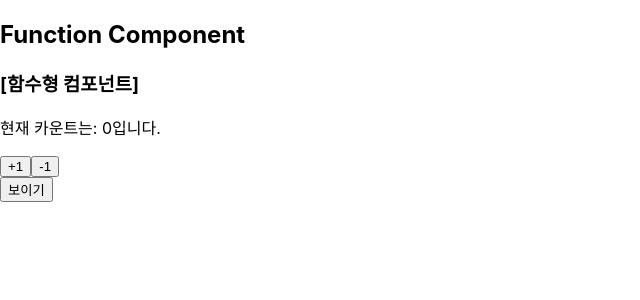
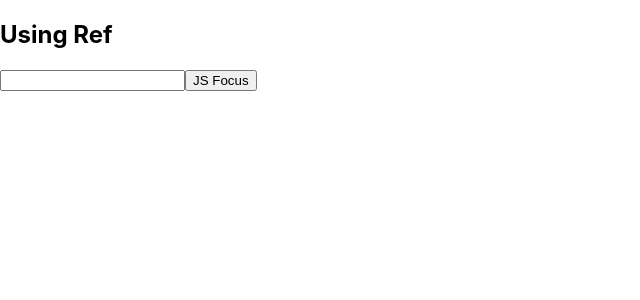
Before and after one commit to jovely8040/ReactPractice, a React (Create React App) app in the folder cra/: page / in a window 1280 px wide. Shown: the top 300 px of the page, without its empty margins (0-640 px from the left). Built offline with nearby package versions, Linux system fonts and the light colour scheme.

Commit message:
Using Ref

```diff
--- /dev/null
+++ b/cra/src/App.ref.jsx
@@ -0,0 +1,12 @@
+import ReactRef from './components/ReactRef'
+
+function App() {
+    return (
+        <div>
+            <h2>Using Ref</h2>
+            <ReactRef />
+        </div>
+    )
+}
+
+export default App;
--- /dev/null
+++ b/cra/src/components/ReactRef.jsx
@@ -0,0 +1,23 @@
+import React, { Component } from 'react';
+
+class ReactRef extends Component {
+    constructor(props) { // props데이터를 전달받아 생성자 호출
+        super(props);
+    }
+    JavaScriptFocus() {
+        //  VJS로 DOM 객체에 접근
+        document.getElementById("id")
+            .style.backgroundColor ="lightblue";
+        document.getElementById("id").focus();
+    }
+    render() {
+        return (
+            <>
+                <input id="id" type="text" />
+                <input type="button" value="JS Focus"
+                    onClick={this.JavaScriptFocus} />
+            </>
+        )
+    }
+}
+export default ReactRef;
--- a/cra/src/index.js
+++ b/cra/src/index.js
@@ -4,7 +4,8 @@
 // import App from './App';
 // import App from './App.props'; // 루트 컴포넌트 렌더링. Props 테스트
 // import App from './App.state';    //  State 테스트
-import App from './App.function'; // 함수형 컴포넌트 테스트
+// import App from './App.function'; // 함수형 컴포넌트 테스트
+import App from './App.ref';  // Ref 테스트
 import reportWebVitals from './reportWebVitals';
 
 ReactDOM.render(
```
